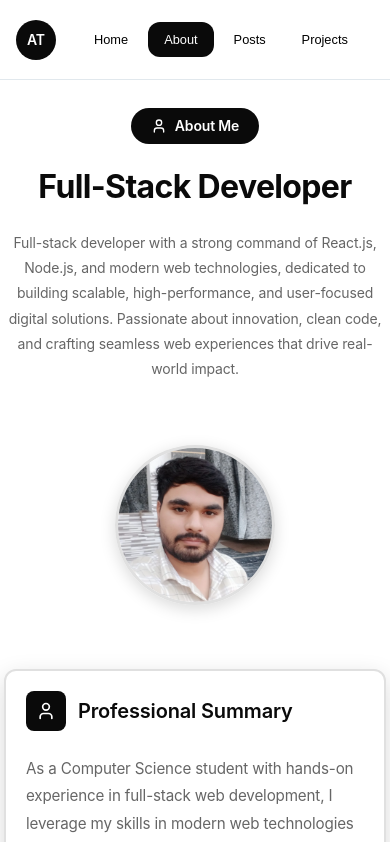
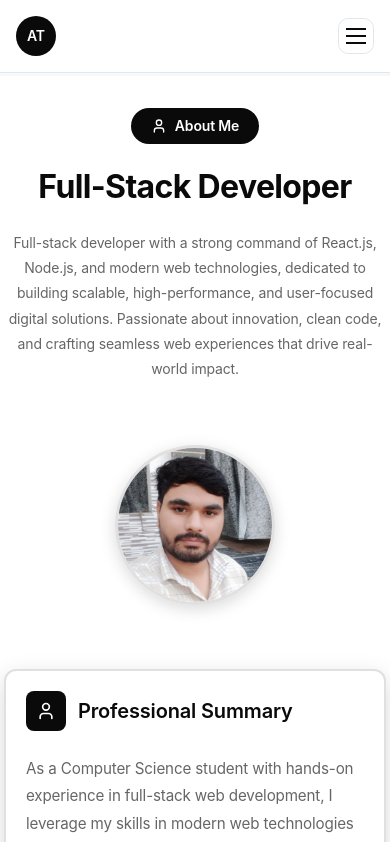
Before and after one commit to meaaditiya/portfolio, a React (Vite) app in the folder frontend/: page /about in a window 390 px wide. Shown: the top 842 px of the page. Built offline with nearby package versions, Linux system fonts and the light colour scheme.

Commit message:
added header styles

```diff
--- a/frontend/src/components/Header.css
+++ b/frontend/src/components/Header.css
@@ -19,38 +19,38 @@
 
 html {
   scroll-behavior: smooth;
-  scrollbar-width: thin; /* Sleek scrollbar for Firefox */
-  scrollbar-color: var(--gradient-primary) transparent; /* Gradient thumb, transparent track */
+  scrollbar-width: thin;
+  scrollbar-color: var(--gradient-primary) transparent;
   overflow-x: hidden;
 }
 
-/* Webkit Scrollbar (Chrome, Safari, Edge) */
+/* Webkit Scrollbar */
 ::-webkit-scrollbar {
-  width: 6px; /* Sleek width for desktop */
-  height: 6px; /* Consistent for horizontal scrollbars */
+  width: 6px;
+  height: 6px;
   background: transparent;
 }
 
 ::-webkit-scrollbar-track {
-  background: transparent; /* Transparent track */
+  background: transparent;
   border-radius: 3px;
 }
 
 ::-webkit-scrollbar-thumb {
-  background: var(--gradient-primary); /* Matching spinner gradient */
+  background: var(--gradient-primary);
   border-radius: 3px;
-  border: 1px solid rgba(255, 255, 255, 0.1); /* Subtle border for contrast */
+  border: 1px solid rgba(255, 255, 255, 0.1);
   transition: var(--transition-snappy);
 }
 
 ::-webkit-scrollbar-thumb:hover {
-  background: linear-gradient(135deg, #2563eb, #d81b60); /* Darker gradient on hover */
+  background: linear-gradient(135deg, #2563eb, #d81b60);
 }
 
 /* Mobile Scrollbar */
 @media (max-width: 768px) {
   ::-webkit-scrollbar {
-    width: 4px; /* Slimmer for mobile */
+    width: 4px;
     height: 4px;
   }
   ::-webkit-scrollbar-thumb {
@@ -64,7 +64,7 @@ html {
 
 @media (max-width: 480px) {
   ::-webkit-scrollbar {
-    width: 3px; /* Ultra-slim for small screens */
+    width: 3px;
     height: 3px;
   }
   ::-webkit-scrollbar-thumb {
@@ -74,7 +74,7 @@ html {
 
 /* Header Styles */
 .portfolio-header {
-  position:fixed; /* Changed to fixed */
+  position: fixed;
   top: 0;
   left: 0;
   right: 0;
@@ -85,7 +85,6 @@ html {
   padding: 1rem 0;
   transition: var(--transition-smooth);
   width: 100%;
-
 }
 
 .header-content {
@@ -151,6 +150,7 @@ html {
   line-height: 1;
 }
 
+/* Main Navigation - Centered */
 .main-navigation {
   display: flex;
   align-items: center;
@@ -158,8 +158,11 @@ html {
   background: rgba(255, 255, 255, 0.6);
   padding: 0.5rem;
   border-radius: 16px;
-
   backdrop-filter: blur(10px);
+  position: absolute;
+  left: 50%;
+  transform: translateX(-50%);
+  z-index: 10;
 }
 
 .nav-item {
@@ -174,6 +177,7 @@ html {
   transition: var(--transition-snappy);
   position: relative;
   white-space: nowrap;
+  pointer-events: auto;
 }
 
 .nav-item:hover {
@@ -200,33 +204,172 @@ html {
   z-index: 1;
 }
 
+/* Header Controls */
 .header-controls {
   display: flex;
   align-items: center;
   gap: 0.5rem;
 }
 
-.control-btn {
+/* Mobile Menu Toggle */
+.mobile-menu-toggle {
+  display: none;
   width: 40px;
   height: 40px;
   background: rgba(255, 255, 255, 0.8);
   border: 1px solid var(--border-color);
   border-radius: 10px;
-  color: black;
+  cursor: pointer;
+  transition: var(--transition-snappy);
+  align-items: center;
+  justify-content: center;
+  backdrop-filter: blur(10px);
+  z-index: 20;
+  pointer-events: auto;
+}
+
+.mobile-menu-toggle:hover {
+  background: var(--primary-white);
+  transform: translateY(-1px);
+  box-shadow: 0 4px 12px var(--shadow-medium);
+}
+
+.mobile-menu-toggle:active {
+  transform: translateY(0);
+}
+
+/* Hamburger Icon */
+.hamburger {
+  width: 20px;
+  height: 16px;
+  position: relative;
+  display: flex;
+  flex-direction: column;
+  justify-content: space-between;
+  pointer-events: none;
+}
+
+.hamburger span {
+  width: 100%;
+  height: 2px;
+  background: var(--primary-black);
+  transition: var(--transition-snappy);
+  transform-origin: center;
+  pointer-events: none;
+}
+
+.hamburger.active span:first-child {
+  transform: rotate(45deg) translate(5px, 5px);
+}
+
+.hamburger.active span:nth-child(2) {
+  opacity: 0;
+}
+
+.hamburger.active span:last-child {
+  transform: rotate(-45deg) translate(5px, -5px);
+}
+
+/* Mobile Sidebar */
+.mobile-sidebar {
+  position: fixed;
+  top: 0;
+  right: -100%;
+  width: 280px;
+  height: 100vh;
+  background: var(--primary-white);
+  box-shadow: -4px 0 20px var(--shadow-strong);
+  z-index: 200;
+  transition: var(--transition-smooth);
+  overflow-y: auto;
+}
+
+.mobile-sidebar.active {
+  right: 0;
+}
+
+.sidebar-content {
+  padding: 2rem 1.5rem;
+  height: 100%;
+  display: flex;
+  flex-direction: column;
+}
+
+.sidebar-header {
+  display: flex;
+  align-items: center;
+  justify-content: space-between;
+  margin-bottom: 2rem;
+  padding-bottom: 1rem;
+  border-bottom: 1px solid var(--border-color);
+}
+
+.sidebar-logo {
+  display: flex;
+  align-items: center;
+  gap: 0.75rem;
+}
+
+.sidebar-close {
+  width: 32px;
+  height: 32px;
+  background: none;
+  border: none;
+  font-size: 1.5rem;
+  color: var(--accent-gray);
   cursor: pointer;
   transition: var(--transition-snappy);
   display: flex;
   align-items: center;
   justify-content: center;
-  font-size: 0.875rem;
-  backdrop-filter: blur(10px);
+  border-radius: 6px;
 }
 
-.control-btn:hover {
+.sidebar-close:hover {
   color: var(--primary-black);
-  background: var(--primary-white);
-  transform: translateY(-1px);
-  box-shadow: 0 4px 12px var(--shadow-medium);
+  background: rgba(0, 0, 0, 0.05);
+}
+
+.sidebar-navigation {
+  display: flex;
+  flex-direction: column;
+  gap: 0.5rem;
+}
+
+.sidebar-nav-item {
+  background: none;
+  border: none;
+  padding: 1rem 1.25rem;
+  border-radius: 12px;
+  font-size: 0.95rem;
+  font-weight: 500;
+  color: black;
+  cursor: pointer;
+  transition: var(--transition-snappy);
+  text-align: left;
+}
+
+.sidebar-nav-item:hover {
+  color: var(--primary-black);
+  background: rgba(0, 0, 0, 0.05);
+}
+
+.sidebar-nav-item.active {
+  color: var(--primary-white);
+  background: var(--primary-black);
+}
+
+/* Mobile Menu Backdrop */
+.mobile-menu-backdrop {
+  position: fixed;
+  top: 0;
+  left: 0;
+  width: 100%;
+  height: 100%;
+  background: rgba(0, 0, 0, 0.5);
+  z-index: 150;
+  backdrop-filter: blur(2px);
+  cursor: pointer;
 }
 
 /* Responsive Design */
@@ -247,18 +390,22 @@ html {
     gap: 1rem;
     padding: 0 1rem;
   }
+
   .main-navigation {
     gap: 0.25rem;
     padding: 0.375rem;
   }
+
   .nav-item {
     padding: 0.625rem 1rem;
     font-size: 0.8rem;
   }
+
   .header-controls {
     gap: 0.375rem;
   }
-  .control-btn {
+
+  .mobile-menu-toggle {
     width: 36px;
     height: 36px;
   }
@@ -270,14 +417,43 @@ html {
     scrollbar-width: none;
     -ms-overflow-style: none;
   }
+
   .main-navigation::-webkit-scrollbar {
     display: none;
   }
 }
 
+/* Mobile Breakpoint - Below 560px */
+@media (max-width: 560px) {
+  .main-navigation {
+    display: none;
+  }
+
+  .mobile-menu-toggle {
+    display: flex;
+  }
+
+  .header-content {
+    justify-content: space-between;
+  }
+
+  .mobile-sidebar {
+    width: 100%;
+    right: -100%;
+  }
+
+  .mobile-sidebar.active {
+    right: 0;
+  }
+}
+
 @media (max-width: 480px) {
-  .control-btn {
-    display: none;
+  .header-content {
+    padding: 0 1rem;
+  }
+
+  .sidebar-content {
+    padding: 1.5rem 1rem;
   }
 }
 
--- a/frontend/src/components/Header.jsx
+++ b/frontend/src/components/Header.jsx
@@ -1,28 +1,20 @@
+import React, { useState } from 'react';
 import { useNavigate, useLocation } from 'react-router-dom';
 import './Header.css';
+
 const Header = () => {
+  const [isMobileMenuOpen, setIsMobileMenuOpen] = useState(false);
   const navigate = useNavigate();
   const location = useLocation();
   const currentPath = location.pathname;
 
   const navigateToPage = (path) => {
     navigate(path);
+    setIsMobileMenuOpen(false); // Close mobile menu on navigation
   };
 
-  const handleRefresh = () => {
-    window.location.reload();
-  };
-
-  const handleFullscreen = async () => {
-    try {
-      if (!document.fullscreenElement) {
-        await document.documentElement.requestFullscreen();
-      } else {
-        await document.exitFullscreen();
-      }
-    } catch (err) {
-      console.error('Error toggling fullscreen:', err);
-    }
+  const toggleMobileMenu = () => {
+    setIsMobileMenuOpen(!isMobileMenuOpen);
   };
 
   const navItems = [
@@ -35,6 +27,7 @@ const Header = () => {
   ];
 
   return (
+    <>
       <header className="portfolio-header">
         <div className="header-content">
           <div className="logo-section">
@@ -45,6 +38,7 @@ const Header = () => {
             </div>
           </div>
 
+          {/* Desktop Navigation - Centered */}
           <nav className="main-navigation">
             {navItems.map((item) => (
               <button
@@ -57,24 +51,59 @@ const Header = () => {
             ))}
           </nav>
 
+          {/* Header Controls */}
           <div className="header-controls">
-          <button
-            onClick={handleRefresh}
-            className="control-btn"
-            title="Refresh Page"
-          >
-            ↻
-          </button>
-          <button
-            onClick={handleFullscreen}
-            className="control-btn"
-            title={document.fullscreenElement ? "Exit Fullscreen" : "Enter Fullscreen"}
-          >
-            {document.fullscreenElement ? '⤓' : '⤢'}
+            {/* Mobile Menu Toggle */}
+            <button className="mobile-menu-toggle" onClick={toggleMobileMenu}>
+              <span className={`hamburger ${isMobileMenuOpen ? 'active' : ''}`}>
+                <span></span>
+                <span></span>
+                <span></span>
+              </span>
             </button>
           </div>
         </div>
       </header>
+
+      {/* Mobile Sidebar Menu */}
+      <div className={`mobile-sidebar ${isMobileMenuOpen ? 'active' : ''}`}>
+        <div className="sidebar-content">
+          <div className="sidebar-header">
+            <div className="sidebar-logo">
+              <span className="logo-initials">AT</span>
+              <div className="logo-text">
+                <span className="logo-name">Aaditiya Tyagi</span>
+                <span className="logo-role">keep Learning</span>
+              </div>
+            </div>
+            <button className="mobile-menu-toggle" onClick={toggleMobileMenu}>
+              <span className={`hamburger ${isMobileMenuOpen ? 'active' : ''}`}>
+                <span></span>
+                <span></span>
+                <span></span>
+              </span>
+            </button>
+          </div>
+
+          <nav className="sidebar-navigation">
+            {navItems.map((item) => (
+              <button
+                key={item.path}
+                onClick={() => navigateToPage(item.path)}
+                className={`sidebar-nav-item ${currentPath === item.path ? 'active' : ''}`}
+              >
+                {item.name}
+              </button>
+            ))}
+          </nav>
+        </div>
+      </div>
+
+      {/* Mobile Menu Backdrop */}
+      {isMobileMenuOpen && (
+        <div className="mobile-menu-backdrop" onClick={toggleMobileMenu}></div>
+      )}
+    </>
   );
 };
 
```
Lines whose indentation alone changed are shown as unchanged.
